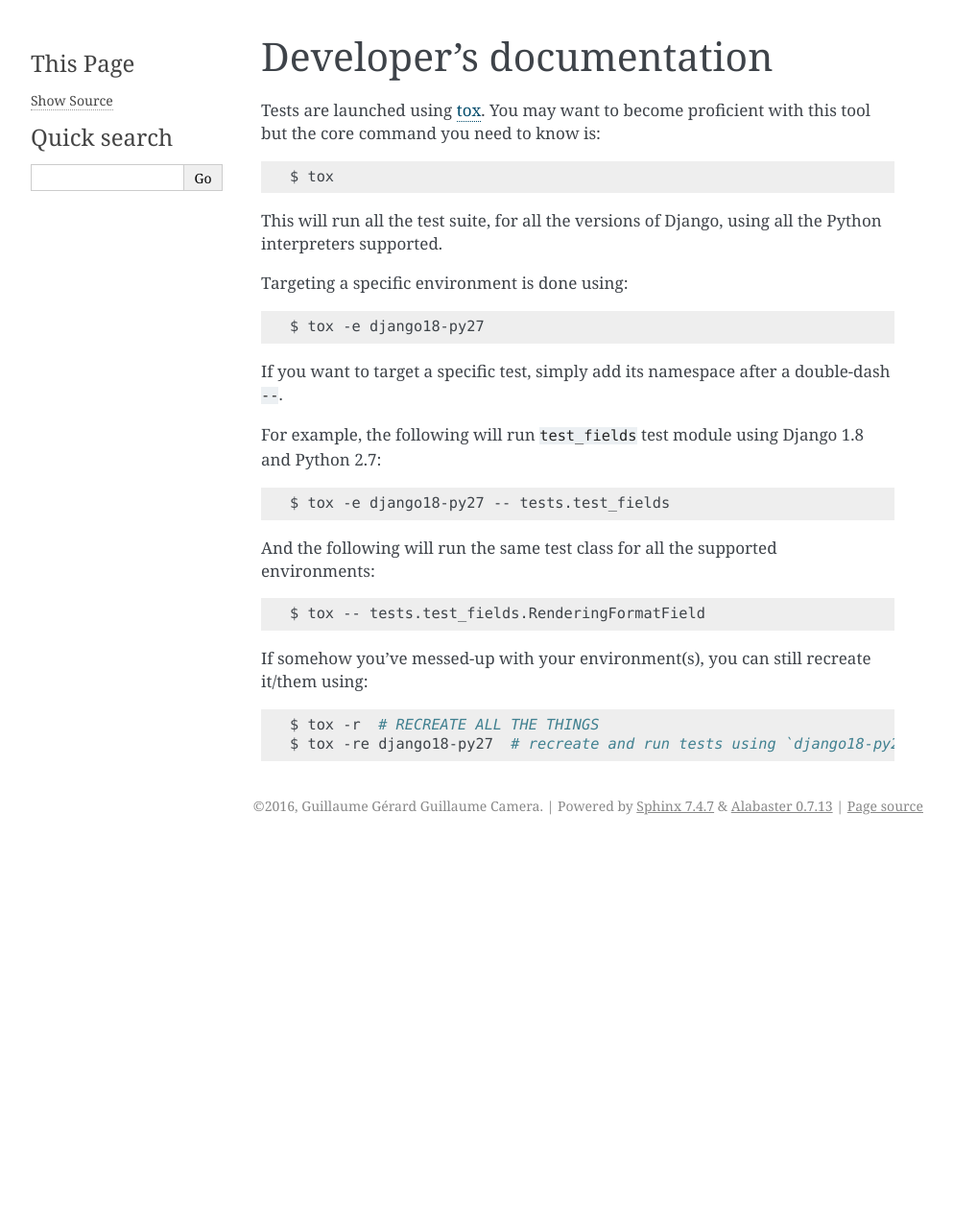
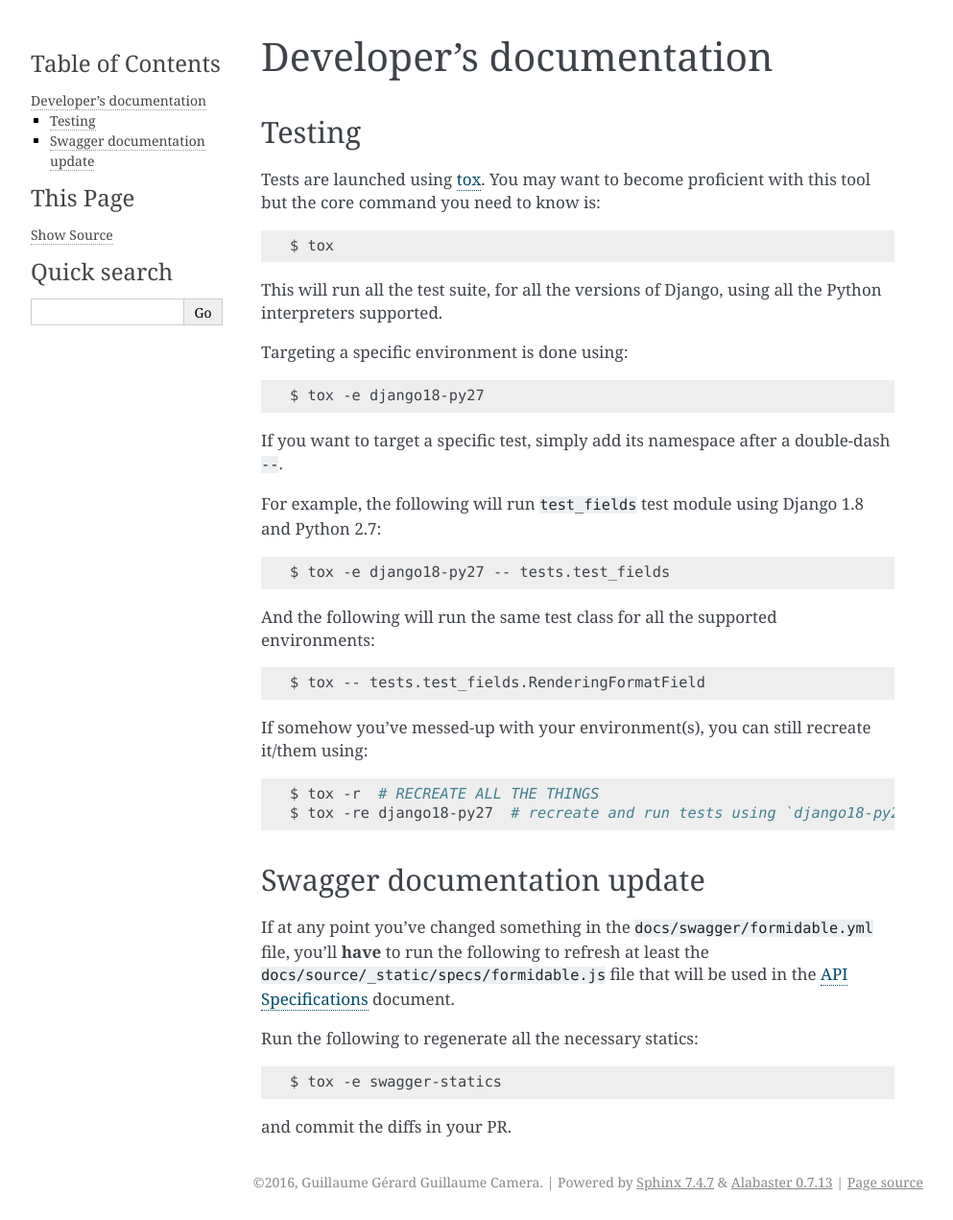
Before and after one commit to peopledoc/django-formidable, a Sphinx documentation site: the page built from docs/source/dev.rst, in a window 1280 px wide. Shown: the whole page at 96% size, without its empty margins (148-1141 px from the left). Built offline with Sphinx 7.4.7, drawn with Linux system fonts in a browser that asks for light colours; before the commit the page ends 900 px from its top, so only the background shows below that.

Commit message:
refs #210 -- added the dev doc bit about the swagger statics refresh.

```diff
--- a/docs/source/dev.rst
+++ b/docs/source/dev.rst
@@ -1,6 +1,9 @@
 =========================
 Developer's documentation
 =========================
+
+Testing
+-------
 
 Tests are launched using `tox <http://tox.readthedocs.io/>`_. You may want to become proficient with this tool but the core command you need to know is:
 
@@ -36,3 +39,17 @@ If somehow you've messed-up with your environment(s), you can still recreate it/
 
     $ tox -r  # RECREATE ALL THE THINGS
     $ tox -re django18-py27  # recreate and run tests using `django18-py27`
+
+
+Swagger documentation update
+----------------------------
+
+If at any point you've changed something in the :file:`docs/swagger/formidable.yml` file, you'll **have** to run the following to refresh at least the :file:`docs/source/_static/specs/formidable.js` file that will be used in the :doc:`api` document.
+
+Run the following to regenerate all the necessary statics:
+
+.. code:: shell
+
+    $ tox -e swagger-statics
+
+and commit the diffs in your PR.
```
